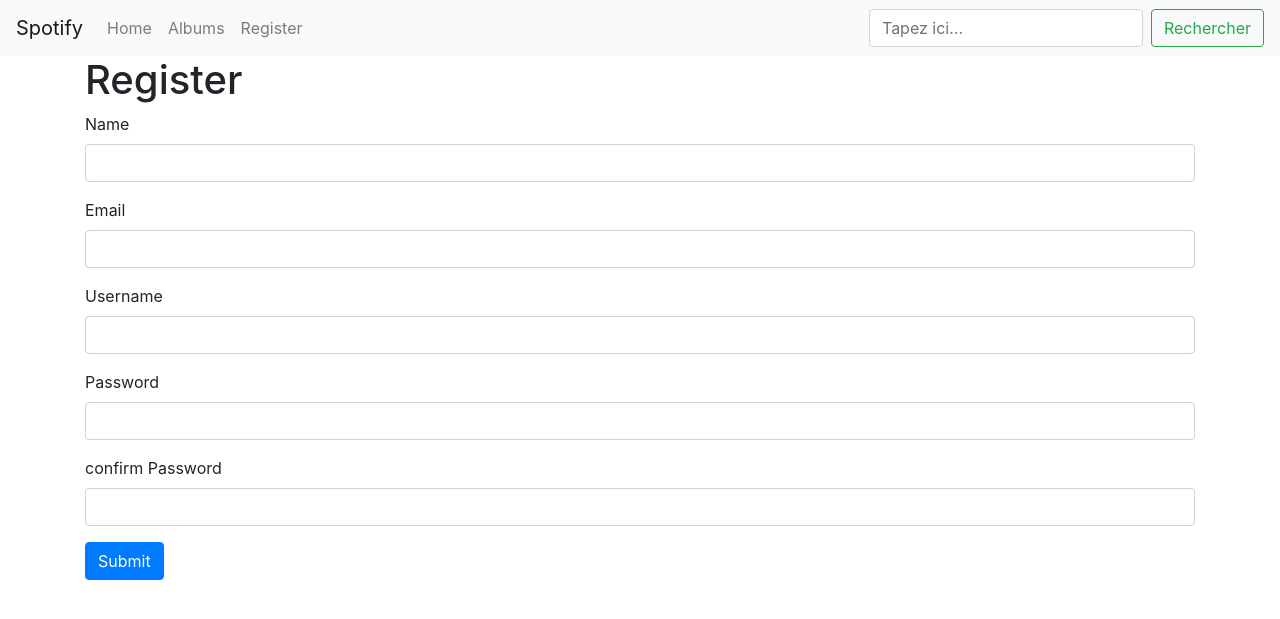
After one commit to AdelAnani/Projet_MBD, a Flask app: page /register in a window 1280 px wide. The commit adds this page. Shown: the top 619 px of the page. Run offline with Flask 2, Linux system fonts and the light colour scheme; some libraries are stand-ins or nearby versions.

```diff
--- a/app.py
+++ b/app.py
@@ -1,10 +1,18 @@
-from flask import Flask, render_template, request
-
+from flask import Flask, render_template, flash, redirect, url_for,session,logging,request
+from flask_mysqldb import  MySQL
+from wtforms import Form, StringField, TextAreaField, PasswordField, validators
+from passlib.hash import sha256_crypt
 from albums_repository import JsonAlbumsRepository
 from albums_service import AlbumsService
 
 app = Flask(__name__)
-
+#config MySQL
+app.config['MYSQL_HOST'] = 'localhost'
+app.config['MYSQL_USER'] = 'root'
+app.config['MYSQL_PASSWORD'] = 'glo2005'
+app.config['MYSQL_DB'] = 'myapp'
+app.config['MYSQL_CURSORCLASS'] = 'DictCursor'
+mysql = MySQL(app)
 # dependencies injection #
 album_repository = JsonAlbumsRepository("albums.json")
 albums_service = AlbumsService(album_repository)
@@ -40,7 +48,46 @@ def chanson(id):
     except:
         return render_template('not_found.html')
 
+class RegisterForm(Form):
+
+    name = StringField ('Name',[validators.length(min=1, max=50)])
+    username = StringField('Username', [validators.length(min=4, max=25)])
+    email = StringField('Email', [validators.length(min=6, max=50)])
+    password = PasswordField('Password', [
+        validators.DataRequired(),
+        validators.EqualTo('confirm', message= 'Passwords do not match')
+    ])
+    confirm = PasswordField('confirm Password')
+
+
+@app.route('/register', methods=['GET','POST'])
+def register():
+    form = RegisterForm(request.form)
+    if request.method == 'POST' and form.validate():
+        name = form.name.data
+        email = form.email.data
+        username = form.username.data
+        password = sha256_crypt.encrypt(str(form.password.data))
+
+        # Create cursor
+        cur = mysql.connection.cursor()
+
+        # Execute query
+        cur.execute("INSERT INTO users(name, email, username, password) VALUES(%s, %s, %s, %s)",
+                    (name, email, username, password))
+
+        # Commit to DB
+        mysql.connection.commit()
+
+        # Close connection
+        cur.close()
+
+        flash('You are now registered and can log in', 'success')
+
+        return redirect(url_for('login'))
+    return render_template('register.html', form=form)
 
 
 if __name__ == '__main__':
+    app.secret_key = 'secret123'
     app.run(debug=True)
--- /dev/null
+++ b/templates/includes/_formhelpers.html
@@ -0,0 +1,9 @@
+{% macro render_field(field) %}
+  {{ field.label }}
+  {{ field(**kwargs)|safe }}
+  {% if field.errors %}
+    {% for error in field.errors %}
+      <span class="help-inline">{{ error }}</span>
+    {% endfor %}
+  {% endif %}
+{% endmacro %}
--- a/templates/includes/_navbar.html
+++ b/templates/includes/_navbar.html
@@ -13,6 +13,9 @@
       <li class="nav-item">
         <a class="nav-link" href="/Albums">Albums</a>
       </li>
+      <li class="nav-item">
+        <a class="nav-link" href="/register">Register</a>
+      </li>
     </ul>
 
     <form class="form-inline my-2 my-lg-0">
--- /dev/null
+++ b/templates/register.html
@@ -0,0 +1,24 @@
+{% extends 'layout.html' %}
+
+{% block body %}
+  <h1>Register</h1>
+  {% from "includes/_formhelpers.html" import render_field %}
+  <form method="POST" action="">
+    <div class="form-group">
+      {{render_field(form.name, class_="form-control")}}
+    </div>
+    <div class="form-group">
+      {{render_field(form.email, class_="form-control")}}
+    </div>
+    <div class="form-group">
+      {{render_field(form.username, class_="form-control")}}
+    </div>
+    <div class="form-group">
+      {{render_field(form.password, class_="form-control")}}
+    </div>
+    <div class="form-group">
+      {{render_field(form.confirm, class_="form-control")}}
+    </div>
+    <p><input type="submit" class="btn btn-primary" value="Submit"></p>
+  </form>
+{% endblock %}
```
Also changed, not shown: templates/includes/_messages.html (added, +15 -0 lines).
